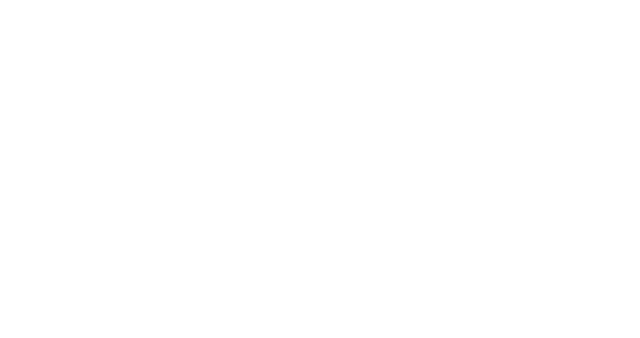
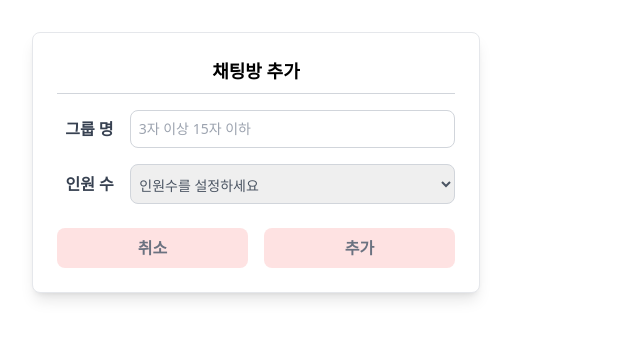
Before and after one commit to Yeahpeu/yeahpeu-front, a React (Vite) app: page / in a window 1280 px wide. Shown: the top 338 px of the page, without its empty margins (0-640 px from the left). Built offline with nearby package versions, Linux system fonts and the light colour scheme.

Commit message:
[FEAT] 채팅 방 생성 alert, 셀렉트

```diff
--- a/src/App.jsx
+++ b/src/App.jsx
@@ -1,9 +1,12 @@
 import "./App.css";
+import MyCreateChat from "./components/MyCreateChat";
 
 function App() {
   return (
     <>
-      <div className=""></div>
+      <div className="">
+        <MyCreateChat onCancel={"test"} onConfirm={"test"} />{" "}
+      </div>
     </>
   );
 }
--- /dev/null
+++ b/src/components/MyAddButton.jsx
@@ -0,0 +1,21 @@
+const MyAddButton = ({ isCompleted, onClick }) => {
+  return (
+    <div
+      role="button"
+      aria-checked={isCompleted}
+      onClick={onClick}
+      className="cursor-pointer flex items-center justify-center w-8 h-8"
+    >
+      <svg
+        xmlns="http://www.w3.org/2000/svg"
+        className="w-7 h-7 transition text-gray-500"
+        viewBox="0 0 24 24"
+        fill="currentColor"
+      >
+        <path d="M19 13H13V19H11V13H5V11H11V5H13V11H19V13Z" />
+      </svg>
+    </div>
+  );
+};
+
+export default MyAddButton;
--- a/src/components/MyBudgetCard.jsx
+++ b/src/components/MyBudgetCard.jsx
@@ -1,6 +1,9 @@
-const MyBudgetCard = ({ total, expend, balance }) => {
+const MyBudgetCard = ({ total, expend, balance, onClick }) => {
   return (
-    <div className="bg-white rounded-lg shadow-lg p-6 w-96 border space-y-4">
+    <div
+      className="bg-white rounded-lg shadow-lg p-6 w-96 border space-y-4"
+      onClick={onClick}
+    >
       <div className="flex justify-between font-bold text-lg">
         <span>총 예산</span>
         <span>{total.toLocaleString()} 원</span>
--- a/src/components/MyCalendar.jsx
+++ b/src/components/MyCalendar.jsx
@@ -1,7 +1,7 @@
 import { useState } from "react";
 import moment from "moment";
 
-const Calendar = ({ events = [] }) => {
+const MyCalendar = ({ events = [] }) => {
   const [currentMonth, setCurrentMonth] = useState(moment());
   const [selectedDate, setSelectedDate] = useState(moment());
 
@@ -76,4 +76,4 @@
   );
 };
 
-export default Calendar;
+export default MyCalendar;
--- a/src/components/MyCreateChat.jsx
+++ b/src/components/MyCreateChat.jsx
@@ -0,0 +1,59 @@
+import MyButton from "./MyButton";
+import MyInputW from "./MyInput-white";
+import MySelect from "./MySelect";
+
+const MyCreateChat = ({ onCancel, onConfirm }) => {
+  const memberOptions = [
+    { value: 100 },
+    { value: 200 },
+    { value: 300 },
+    { value: 400 },
+    { value: 500 },
+    { value: 600 },
+    { value: 700 },
+    { value: 800 },
+    { value: 900 },
+  ];
+
+  return (
+    <div className="flex flex-col justify-center bg-white rounded-lg shadow-lg p-6 w-full max-w-md border">
+      <h2 className="font-bold text-lg mb-2">채팅방 추가</h2>
+      <hr className="border-gray-300 mb-4" />
+
+      <div className="mb-4 flex items-center space-x-2">
+        <label className="text-gray-700 text-m  font-medium w-20">
+          <b>그룹 명</b>
+        </label>
+        <MyInputW
+          placeholder={"3자 이상 15자 이하"}
+          type={"text"}
+          className="placeholder:text-xs text-xs"
+        />
+      </div>
+
+      <div className="mb-6 flex items-center space-x-2">
+        <label className="text-gray-700 text-m font-medium w-20">
+          <b>인원 수</b>
+        </label>
+        <MySelect placeholder={"인원수를 설정하세요"} options={memberOptions} />
+      </div>
+
+      <div className="flex justify-center space-x-4">
+        <MyButton
+          value="취소"
+          color="abled"
+          disabled={false}
+          onClick={onCancel}
+        />
+        <MyButton
+          value="추가"
+          color="abled"
+          disabled={false}
+          onClick={onConfirm}
+        />
+      </div>
+    </div>
+  );
+};
+
+export default MyCreateChat;
--- a/src/components/MyInput-white.jsx
+++ b/src/components/MyInput-white.jsx
@@ -3,7 +3,7 @@
     <input
       type={type}
       placeholder={placeholder}
-      className="border border-gray-300 rounded-lg p-2 w-full"
+      className="border border-gray-300 rounded-lg p-2 w-full text-sm"
     ></input>
   );
 };
--- a/src/components/MyScheduleCard.jsx
+++ b/src/components/MyScheduleCard.jsx
@@ -1,4 +1,14 @@
-const MyScheduleCard = ({ title, location, time, category }) => {
+import MyCompleteButton from "./MyCompleteButton";
+
+const MyScheduleCard = ({
+  title,
+  location,
+  time,
+  onClick,
+  category,
+  isCompleted,
+  doneComplete,
+}) => {
   const categoryColors = {
     결혼식: "bg-[#FF85EB]",
     스드메: "bg-[#AB92FF]",
@@ -10,13 +20,17 @@
     location.length > 10 ? `${location.slice(0, 10)}...` : location;
 
   return (
-    <div className="bg-white rounded-lg shadow-md p-4 w-full flex items-center justify-between border">
+    <div className="bg-white rounded-lg shadow-md p-4 w-full flex items-center justify-between border relative">
+      <div className="absolute top-4 right-6">
+        <MyCompleteButton isCompleted={isCompleted} onClick={doneComplete} />
+      </div>
+
       <div className="flex items-center space-x-3">
         <div
           className={`w-4 h-4 rounded-full ${categoryColors[category]}`}
         ></div>
-        <div>
-          <div className="font-bold text-lg flex">{title}</div>
+        <div onClick={onClick} className="pl-1">
+          <div className="font-bold text-lg flex pb-1">{title} </div>
           <div className="text-gray-500 text-sm flex justify-between w-44">
             <span>{locationName}</span>
             <span>{time}</span>
--- /dev/null
+++ b/src/components/MySelect.jsx
@@ -0,0 +1,18 @@
+const MySelect = ({ options, placeholder }) => {
+  return (
+    <div className="block w-full">
+      <select className="h-10 border border-gray-300 text-gray-600 text-sm rounded-lg block w-full py-2.5 px-1 focus:outline-none">
+        <option value="" disabled selected hidden>
+          {placeholder}
+        </option>
+        {options.map((option, index) => (
+          <option key={index} value={option.value}>
+            {option.label}
+          </option>
+        ))}
+      </select>
+    </div>
+  );
+};
+
+export default MySelect;
```
